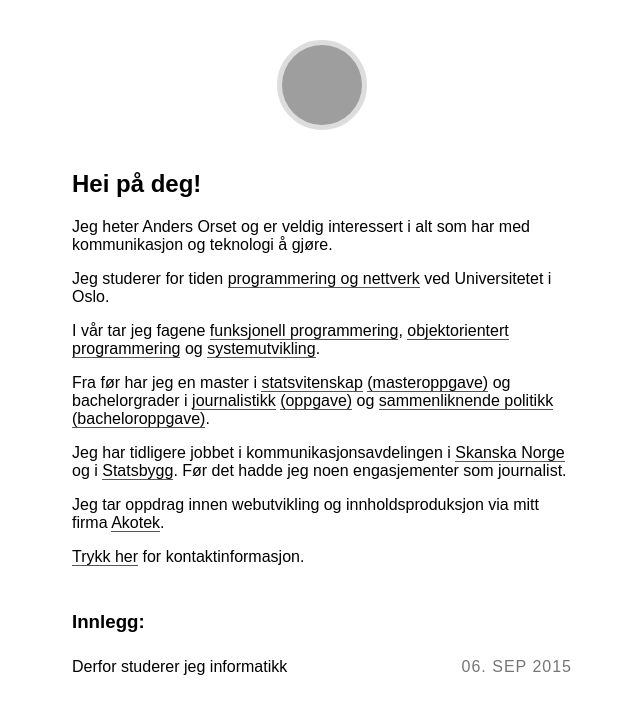
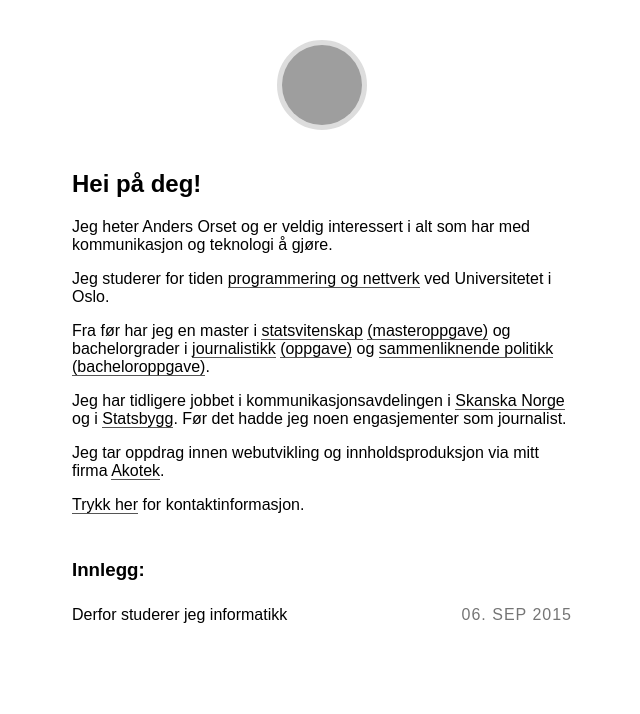
Before and after one commit to aorset/aorset.github.io, a Jekyll site: the page built from index.html, in a window 1280 px wide, cut to the strip 0-714 px from the top of the page. Shown: the whole strip, without its empty margins (318-958 px from the left). Built offline with Jekyll 4.4.1, drawn with Linux system fonts in a browser that asks for light colours; some web fonts are replaced; grey boxes are pictures that could not be loaded.

Commit message:
Update index.html

```diff
--- a/index.html
+++ b/index.html
@@ -9,7 +9,6 @@ layout: default
 		</p>
 		<p>Jeg heter Anders Orset og er veldig interessert i alt som har med kommunikasjon og teknologi å gjøre.</p>
 		<p>Jeg studerer for tiden <a href="http://www.uio.no/studier/program/inf-pro/">programmering og nettverk</a> ved Universitetet i Oslo.</p>
-		<p>I vår tar jeg fagene <a href="http://www.uio.no/studier/emner/matnat/ifi/INF2810/">funksjonell programmering</a>, <a href="http://www.uio.no/studier/emner/matnat/ifi/INF1010/">objektorientert programmering</a> og <a href="http://www.uio.no/studier/emner/matnat/ifi/INF1050/">systemutvikling</a>.</p>
 		<p>Fra før har jeg en master i <a href="http://www.uio.no/studier/program/statsvitenskap-master/">statsvitenskap</a> <a href="https://www.duo.uio.no/handle/10852/13107">(masteroppgave)</a> og bachelorgrader i <a href="http://www.hivolda.no/hivolda/om-hogskulen/avdelingar/mediefag-1/avdeling-for-mediefag/journalistikk">journalistikk</a> <a href="/mevoppgaveaorset.pdf">(oppgave)</a> og <a href="http://www.uib.no/studieprogram/BASV-SAPO">sammenliknende politikk</a> <a href="/skottland_katalonia_oppgave_aorset.pdf">(bacheloroppgave)</a>.
 
 		<p> Jeg har tidligere jobbet i kommunikasjonsavdelingen i <a href="http://www.skanska.no">Skanska Norge</a> og i <a href="http://www.statsbygg.no">Statsbygg</a>. Før det hadde jeg noen engasjementer som journalist.</p>
```
